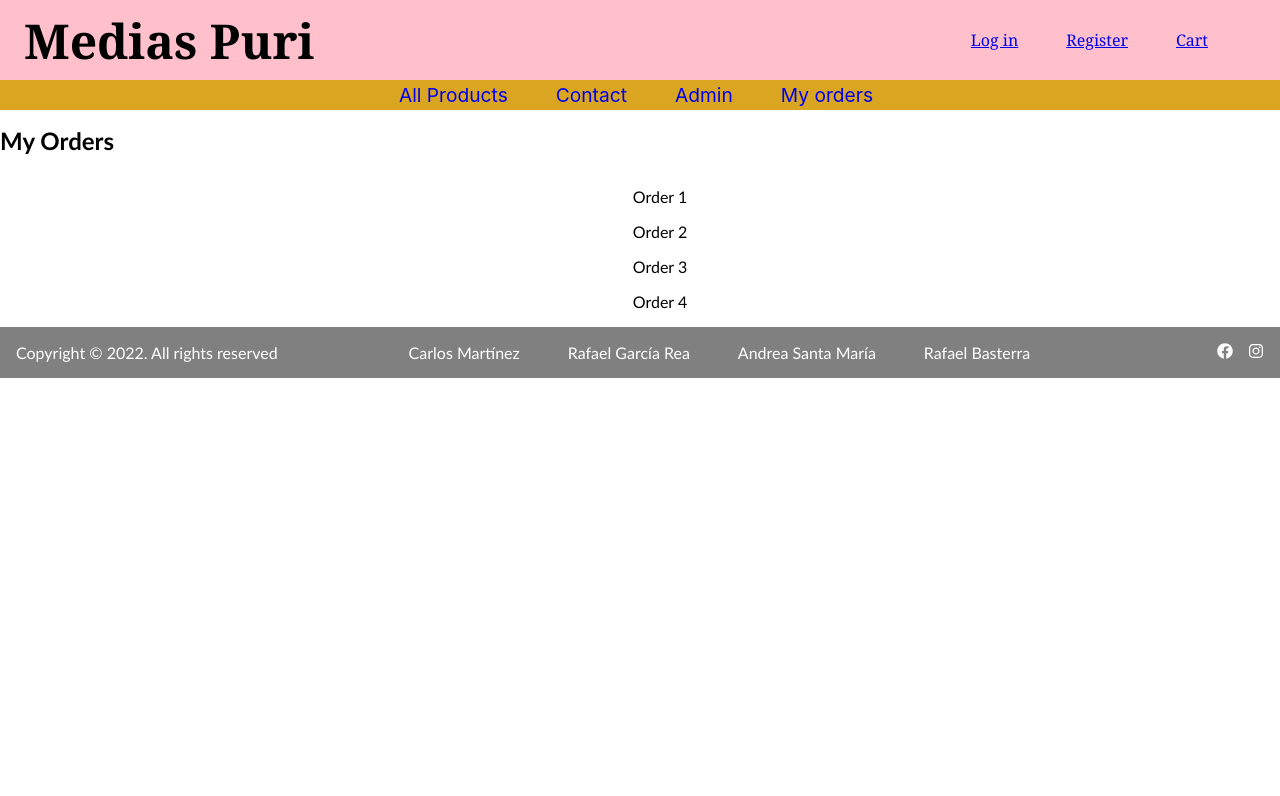
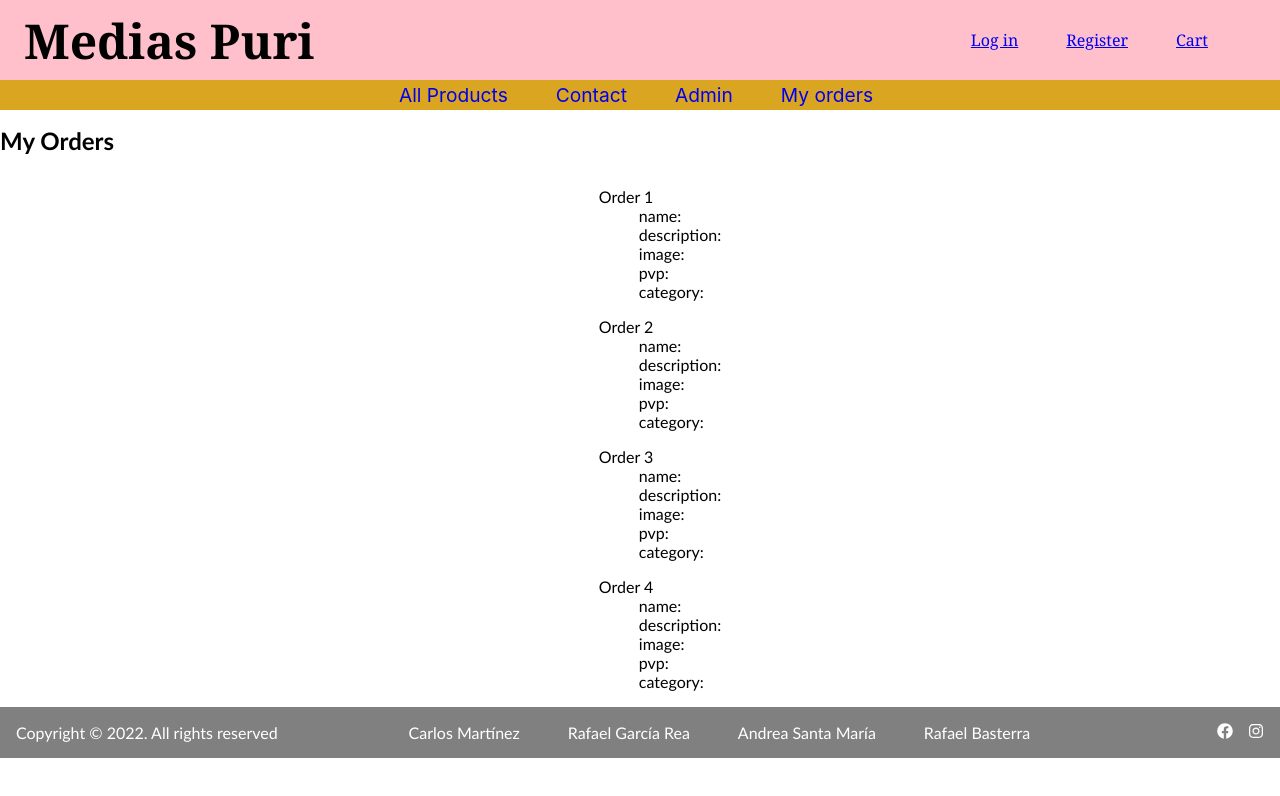
Before and after one commit to rafa87garcia/proyecto-final, a React (Create React App) app: page /orders in a window 1280 px wide. Shown: the top 796 px of the page. Built offline with nearby package versions, Linux system fonts and the light colour scheme; no server answers.

Commit message:
order detail

```diff
--- a/src/shared/Orders/Orders.js
+++ b/src/shared/Orders/Orders.js
@@ -6,10 +6,42 @@ const Orders = () => {
 
     <h1 className='title'>My Orders</h1>
     <ul className='list'>
-      <li>Order 1</li>
-      <li>Order 2</li>
-      <li>Order 3</li>
-      <li>Order 4</li>
+      <li>Order 1
+        <ul className='orderDetail'>
+          <li>name:</li>
+          <li>description:</li>
+          <li>image:</li>
+          <li>pvp: </li>
+          <li>category: </li>
+      </ul>
+      </li>
+      <li>Order 2
+      <ul className='orderDetail'>
+          <li>name:</li>
+          <li>description:</li>
+          <li>image:</li>
+          <li>pvp: </li>
+          <li>category: </li>
+        </ul>
+      </li>
+      <li>Order 3
+      <ul className='orderDetail'>
+          <li>name:</li>
+          <li>description:</li>
+          <li>image:</li>
+          <li>pvp: </li>
+          <li>category: </li>
+        </ul>
+      </li>
+      <li>Order 4
+      <ul className='orderDetail'>
+          <li>name:</li>
+          <li>description:</li>
+          <li>image:</li>
+          <li>pvp: </li>
+          <li>category: </li>
+        </ul>
+      </li>
     </ul>
     </div>
   )
--- a/src/shared/Orders/_Orders.scss
+++ b/src/shared/Orders/_Orders.scss
@@ -4,9 +4,6 @@
     flex-wrap: nowrap;
     flex-direction: column;
     font-family: 'Gill Sans', 'Gill Sans MT', Calibri, 'Trebuchet MS', sans-serif;
-
-
-
     .title{
         font-size: 1.5rem;
     }
@@ -17,6 +14,15 @@
         flex-direction: column;
         grid-gap: 1rem;
         list-style-type: none;
+
+    .orderDetail{
+            display: flex;
+            flex-direction: column;
+            justify-content: center;
+            align-content: center;
+            list-style-type: none;
+        }
     }
+
 }
 // &:hover { cursor: pointer; }
```
